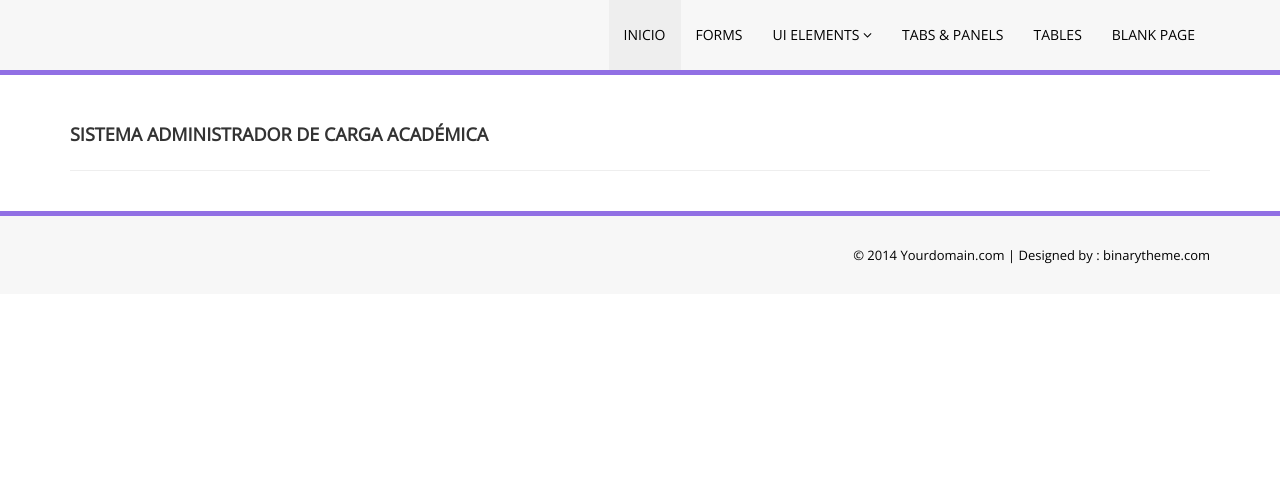
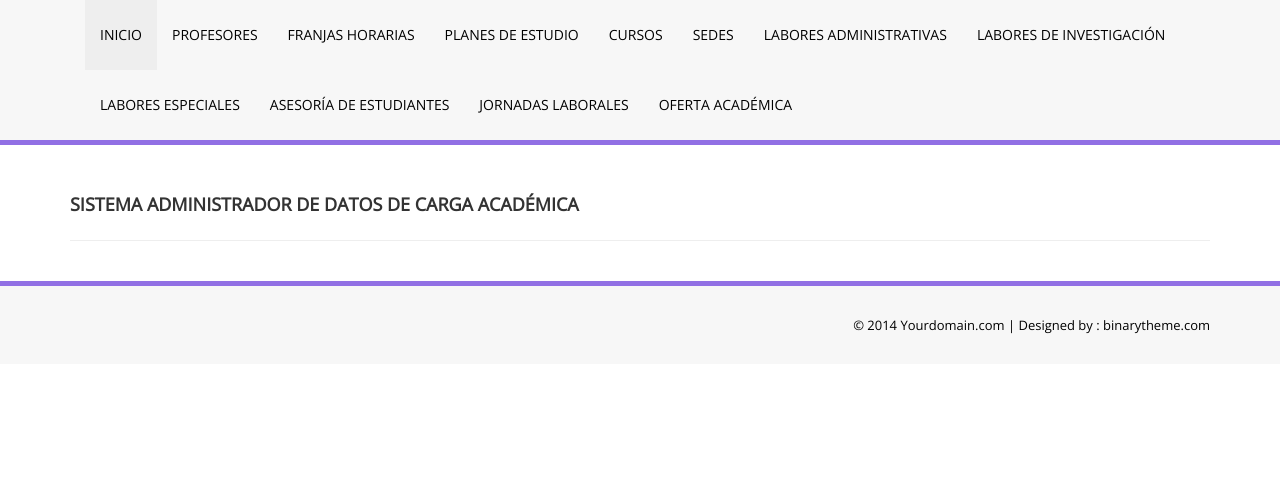
Before and after one commit to jalvaru91/ProyectoIngenieriaSoftware-Web, a PHP site: page /home_administrator.php in a window 1280 px wide. Shown: the part 90-571 px from the top of the page. Before the commit the page ends 354 px from the top, so only its background shows below. Run offline with PHP 8.4, Linux system fonts and the light colour scheme; the visitor is signed in with stand-in values (Sample User, id 1).

Commit message:
guardado emergencia
guardado de emergencia por problemas en el fluido electrico

```diff
--- a/SADCA/home_administrator.php
+++ b/SADCA/home_administrator.php
@@ -10,7 +10,7 @@
     <!--[if IE]>
         <meta http-equiv="X-UA-Compatible" content="IE=edge,chrome=1">
         <![endif]-->
-    <title>FREE RESPONSIVE HORIZONTAL ADMIN</title>
+    <title>SADCA ADMIN HOME</title>
     <!-- BOOTSTRAP CORE STYLE  -->
     <link href="assets/css/bootstrap.css" rel="stylesheet" />
     <!-- FONT AWESOME STYLE  -->
@@ -55,17 +55,18 @@
                         <ul id="menu-top" class="nav navbar-nav navbar-right">
                             <li><a href="index.html" class="menu-top-active">Inicio</a></li>
 
-                            <li><a href="form.html">FORMS</a></li>
-                            <li>
-                                <a href="#" class="dropdown-toggle" id="ddlmenuItem" data-toggle="dropdown">UI ELEMENTS <i class="fa fa-angle-down"></i></a>
-                                <ul class="dropdown-menu" role="menu" aria-labelledby="ddlmenuItem">
-                                    <li role="presentation"><a role="menuitem" tabindex="-1" href="ui.html">UI ELEMENTS</a></li>
-                                     <li role="presentation"><a role="menuitem" tabindex="-1" href="#">EXAMPLE LINK</a></li>
-                                </ul>
-                            </li>
-                            <li><a href="tab.html">TABS & PANELS</a></li>
-                            <li><a href="table.html">TABLES</a></li>
-                            <li><a href="blank.html" >BLANK PAGE</a></li>
+                            <li><a href="form.html">Profesores</a></li>
+                            <li><a href="tab.html">Franjas Horarias</a></li>
+                            <li><a href="table.html">Planes de Estudio</a></li>
+                            <li><a href="blank.html" >Cursos</a></li>
+							<li><a href="blank.html" >Sedes</a></li>
+							<li><a href="blank.html" >Labores Administrativas</a></li>
+							<li><a href="blank.html" >Labores de Investigación</a></li>
+							<li><a href="blank.html" >Labores Especiales</a></li>
+							<li><a href="blank.html" >Asesoría de Estudiantes</a></li>
+							<li><a href="blank.html" >Jornadas Laborales</a></li>
+							<li><a href="blank.html" >Oferta Académica</a></li>
+
 
                         </ul>
                     </div>
@@ -79,7 +80,7 @@
          <div class="container">
         <div class="row pad-botm">
             <div class="col-md-12">
-                <h4 class="header-line">Sistema Administrador de Carga Académica</h4>
+                <h4 class="header-line">Sistema Administrador de Datos de Carga Académica</h4>
 
                             </div>
 
```
